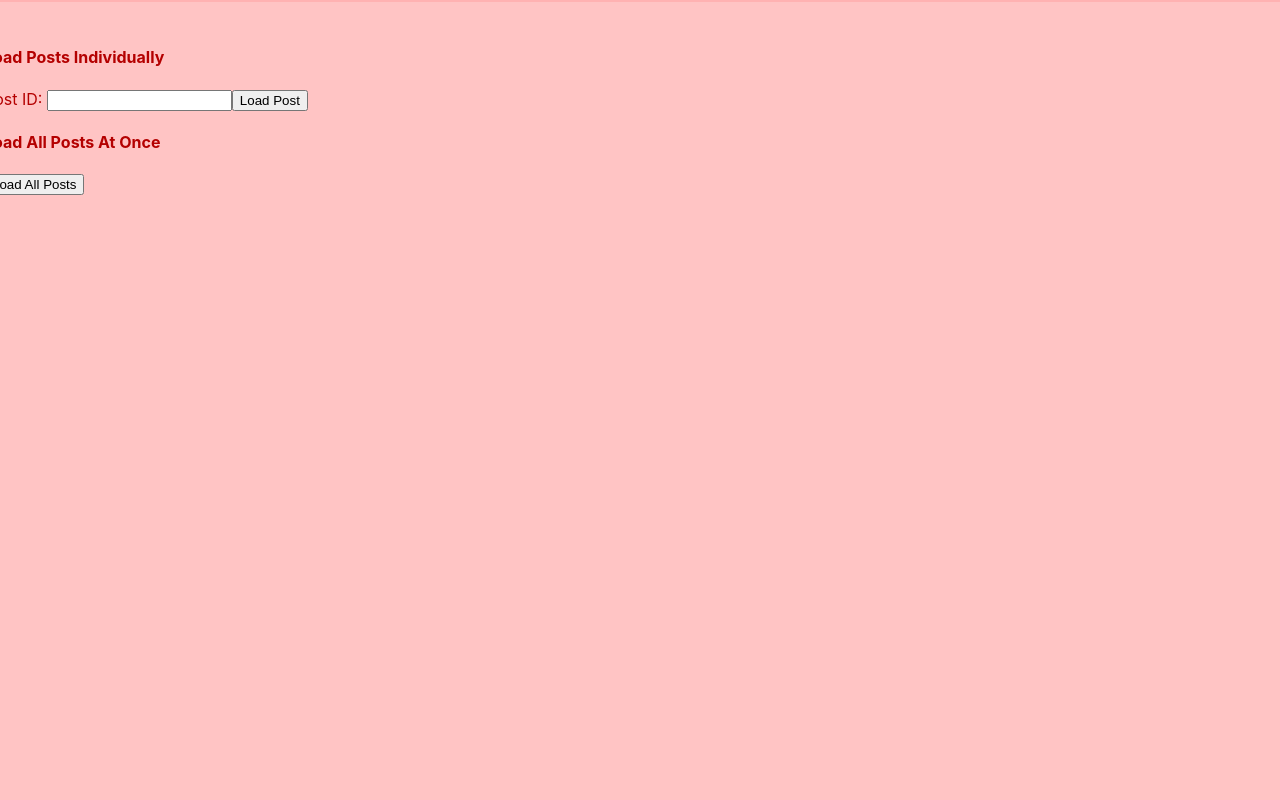
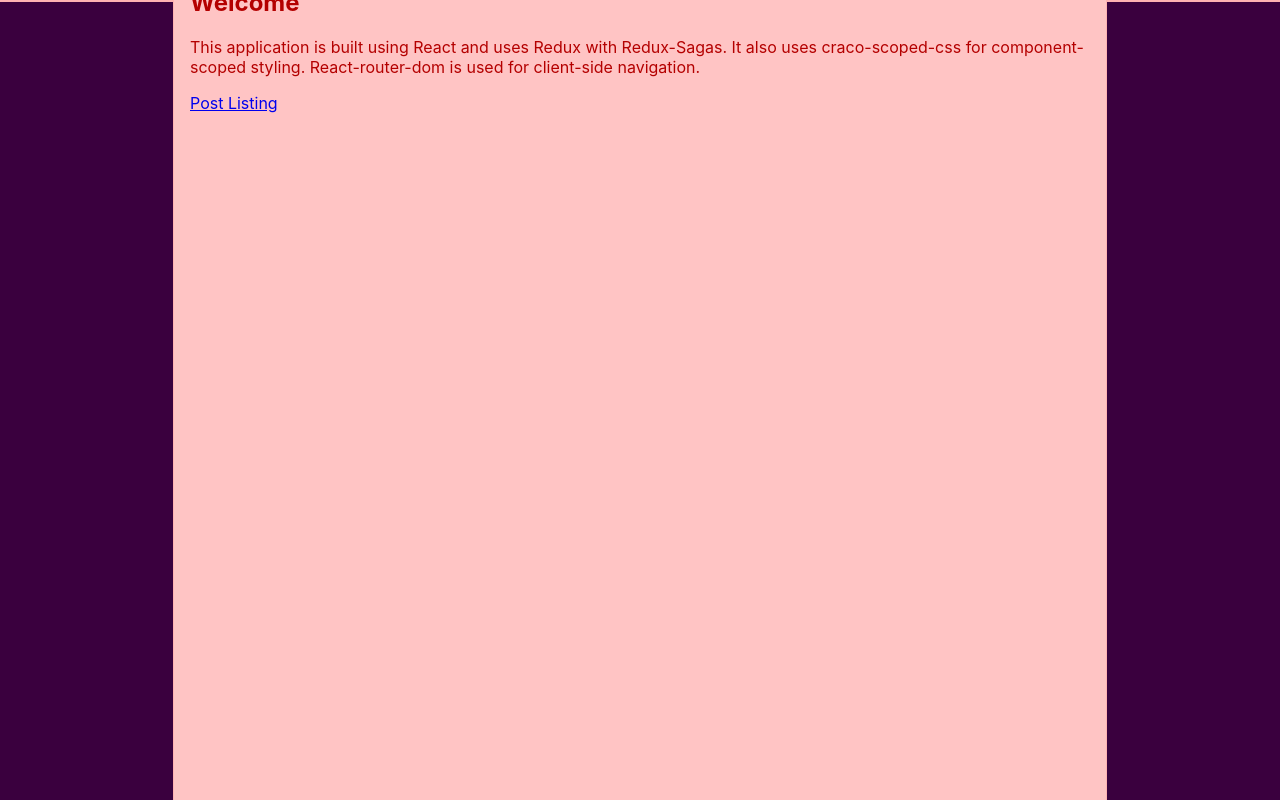
Before and after one commit to jschnurer/react-redux-typescript, a React (Create React App) app: page / in a window 1280 px wide. Built offline with nearby package versions, Linux system fonts and the light colour scheme.

Commit message:
added routing and post page

```diff
--- a/package.json
+++ b/package.json
@@ -13,11 +13,13 @@
     "@types/react": "^16.9.23",
     "@types/react-dom": "^16.9.5",
     "@types/react-redux": "^7.1.7",
+    "@types/react-router-dom": "^5.1.3",
     "craco-plugin-scoped-css": "^1.0.0",
     "lodash": "^4.17.15",
     "react": "^16.13.0",
     "react-dom": "^16.13.0",
     "react-redux": "^7.2.0",
+    "react-router-dom": "^5.1.2",
     "react-scripts": "3.4.0",
     "redux-saga": "^1.1.3",
     "typescript": "^3.7.5"
--- a/src/App.tsx
+++ b/src/App.tsx
@@ -1,10 +1,9 @@
-import React, { Fragment } from 'react';
+import React from 'react';
 import './App.css';
-import PostList from "./components/posts/PostList";
-import ErrorsList from './components/errors/ErrorsList';
+import Routing from "./Routing";
+import Layout from './components/layout/Layout';
 
 export default () =>
-  <Fragment>
-    <PostList />
-    <ErrorsList />
-  </Fragment>;
+  <Layout>
+    <Routing />
+  </Layout>;
--- /dev/null
+++ b/src/Routing.tsx
@@ -0,0 +1,28 @@
+import React, { Fragment } from "react";
+import {
+  BrowserRouter as Router,
+  Switch,
+  Route
+} from "react-router-dom";
+import PostList from "./components/posts/PostList";
+import ErrorsList from './components/errors/ErrorsList';
+import Welcome from "./components/welcome/Welcome";
+import Post from "./components/posts/Post";
+
+const Routing: React.FunctionComponent = () =>
+  <Fragment>
+    <Router>
+      <Switch>
+        <Route path="/posts/:id" component={Post} />
+        <Route path="/posts">
+          <PostList />
+        </Route>
+        <Route>
+          <Welcome />
+        </Route>
+      </Switch>
+    </Router>
+    <ErrorsList />
+  </Fragment>;
+
+export default Routing;
--- a/src/components/errors/ErrorsList.tsx
+++ b/src/components/errors/ErrorsList.tsx
@@ -12,7 +12,7 @@ const ErrorsList: React.FunctionComponent = (props) => {
 
   return (
     <div>
-      {errors.map(err => <Error error={err} />)}
+      {errors.map(err => <Error key={err.id} error={err} />)}
     </div>
   );
 }
--- /dev/null
+++ b/src/components/layout/Header.scoped.css
@@ -0,0 +1,23 @@
+.header {
+  overflow: hidden;
+  padding: 1.25em;
+}
+
+.header > div {
+  max-width: 31em;
+  margin: auto;
+  cursor: pointer;
+}
+
+.title {
+  display: block;
+  font-size: 2em;
+  font-weight: bold;
+  color: white;
+}
+
+.tagline {
+  display: block;
+  float: right;
+  margin-right: 3em;
+}
--- /dev/null
+++ b/src/components/layout/Header.tsx
@@ -0,0 +1,12 @@
+import React from "react";
+import "./Header.scoped.css";
+
+const Header: React.FunctionComponent = () =>
+  <div className="accent1-bg header">
+    <div>
+      <span className="title">React Redux Typescript Example</span>
+      <span className="tagline accent5">"Just like mom used to make!"</span>
+    </div>
+  </div>;
+
+export default Header;
--- /dev/null
+++ b/src/components/layout/Layout.scoped.css
@@ -0,0 +1,6 @@
+.page {
+  padding: 1em;
+  overflow: auto;
+  max-width: 900px;
+  margin: auto;
+}
--- /dev/null
+++ b/src/components/layout/Layout.tsx
@@ -0,0 +1,13 @@
+import React from "react";
+import Header from "./Header";
+import "./Layout.scoped.css";
+
+const Layout: React.FunctionComponent = (props) =>
+  <>
+    <Header />
+    <div className="page">
+      {props.children}
+    </div>
+  </>
+
+export default Layout;
--- /dev/null
+++ b/src/components/posts/Post.tsx
@@ -0,0 +1,73 @@
+import React, { Dispatch } from "react";
+import ModalSpinner from "../misc/ModalSpinner";
+import { connect } from "react-redux";
+import { fetchPost } from "../../store/post/actions";
+import { Post as PostObj, PostActionTypes, PostState } from "../../store/post/types";
+import { RootState } from "../../store";
+
+interface PostParams {
+  match: {
+    params: {
+      id: string
+    }
+  },
+  isFetching: boolean,
+  posts: PostObj[]
+}
+
+interface DispatchProps {
+  fetchPost: (id: number) => void
+}
+
+type Props = PostParams & DispatchProps & PostState;
+
+class Post extends React.Component<Props> {
+
+  getPost(id: number) {
+    return this.props.posts.find(x => x.id === id);
+  }
+
+  componentDidMount() {
+    const iId = parseInt(this.props.match.params.id);
+
+    if (iId && !this.getPost(iId)) {
+      this.props.fetchPost(iId);
+    }
+  }
+
+  render() {
+    const iId = parseInt(this.props.match.params.id);
+
+    if (!iId) {
+      return <>
+        <h2>Post not found</h2>
+        <p>The requested post was not found.</p>
+      </>;
+    }
+
+    if (this.props.isFetching) {
+      return <ModalSpinner />;
+    }
+
+    const post = this.getPost(iId);
+
+    if (!post) {
+      return <>
+        <h2>Post not found</h2>
+        <p>The requested post was not found.</p>
+      </>;
+    }
+
+    return <>
+      {post.title}
+      {post.body}
+    </>;
+  }
+}
+
+const mapStateToProps = (state: RootState) => state.post;
+const mapDispatchToProps = (dispatch: Dispatch<PostActionTypes>): DispatchProps => ({
+  fetchPost: (id: number) => dispatch(fetchPost(id)),
+});
+
+export default connect(mapStateToProps, mapDispatchToProps)(Post);
--- /dev/null
+++ b/src/components/welcome/Welcome.tsx
@@ -0,0 +1,17 @@
+import React from "react";
+import { Link } from "react-router-dom";
+
+const Welcome: React.FunctionComponent = () =>
+  <>
+    <h2>Welcome</h2>
+    <p>
+      This application is built using React and uses Redux with Redux-Sagas.
+      It also uses craco-scoped-css for component-scoped styling. React-router-dom
+      is used for client-side navigation.
+    </p>
+    <p>
+      <Link to="posts">Post Listing</Link>
+    </p>
+  </>;
+
+export default Welcome;
--- a/src/index.css
+++ b/src/index.css
@@ -1,3 +1,7 @@
+html {
+  margin: 0;
+}
+
 body {
   margin: 0;
   font-family: -apple-system, BlinkMacSystemFont, 'Segoe UI', 'Roboto', 'Oxygen',
@@ -11,3 +15,34 @@ code {
   font-family: source-code-pro, Menlo, Monaco, Consolas, 'Courier New',
     monospace;
 }
+
+.accent1-bg {
+  background-color: #3A003E;
+}
+.accent1 {
+  color: #3A003E;
+}
+.accent2-bg {
+  background-color: #74007A;
+}
+.accent2 {
+  color: #74007A;
+}
+.accent3-bg {
+  background-color: #A53FAA;
+}
+.accent3 {
+  color: #A53FAA;
+}
+.accent4-bg {
+  background-color: #FAB0FA;
+}
+.accent4 {
+  color: #FAB0FA;
+}
+.accent5-bg {
+  background-color: #FFE9FF;
+}
+.accent5 {
+  color: #FFE9FF;
+}
--- a/src/store/post/reducers.ts
+++ b/src/store/post/reducers.ts
@@ -1,7 +1,6 @@
 import cloneDeep from "lodash/cloneDeep";
 import findIndex from "lodash/findIndex";
 import {
-  Post,
   PostState,
   PostActionTypes,
   POSTS_RECEIVED,
@@ -14,28 +13,26 @@ const initialState: PostState = {
   isFetching: false,
 }
 
-const postSorter = (a: Post, b: Post) => a.title < b.title ? -1 : 1;
-
 export function postReducer(
   state = initialState,
   action: PostActionTypes
 ): PostState {
   switch(action.type) {
     case POSTS_RECEIVED: {
-      let newPosts = cloneDeep(state.posts);
+      let newState = cloneDeep(state);
+
       action.payload.forEach(post => {
-        let ix = findIndex(newPosts, p => p.id === post.id);
+        let ix = findIndex(newState.posts, p => p.id === post.id);
         if (ix > -1) {
-          newPosts[ix] = post;
+          newState.posts[ix] = post;
         } else {
-          newPosts.push(post);
+          newState.posts.push(post);
         }
       });
 
-      return {
-        ...state,
-        posts: newPosts.sort(postSorter),
-      };
+      newState.posts = newState.posts.sort((a, b) => a.title < b.title ? -1 : 1);
+
+      return newState;
     }
     case START_FETCHING_POSTS: {
       return {
```
Also changed, not shown: palette.png (added), 1 other file (tests, documents, lock files or other folders).
